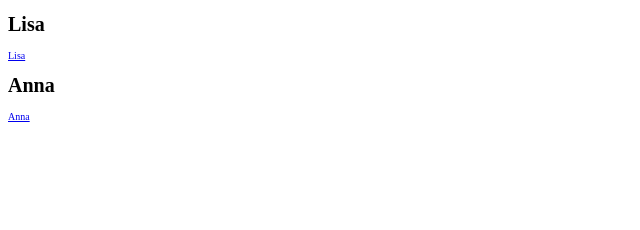
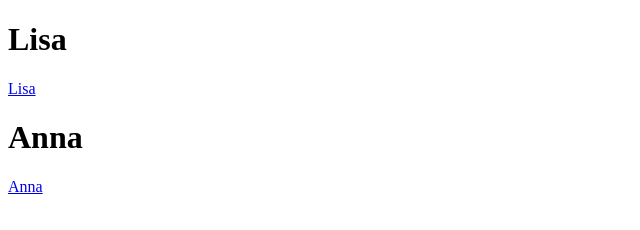
Before and after one commit to gsz050769/gsz050769.github.io, a plain HTML site: page index.html in a window 1280 px wide. Shown: the whole page, without its empty margins (0-640 px from the left). Drawn offline with Linux system fonts and the light colour scheme.

Commit message:
Update style.css

```diff
--- a/styles/style.css
+++ b/styles/style.css
@@ -1,4 +1,7 @@
 html {
-  font-size: 10px; /* px bedeutet 'pixels': die Schriftgröße wird auf 10 Pixel gesetzt  */
+  font-size: 16px; /* px bedeutet 'pixels': die Schriftgröße wird auf 10 Pixel gesetzt  */
   font-family: font-family: 'Roboto', sans-serif; /* hier kommt der Name der ausgewählten Schriftfamilie hin */
 }
+body {
+  font-size: 16px;
+}
```
